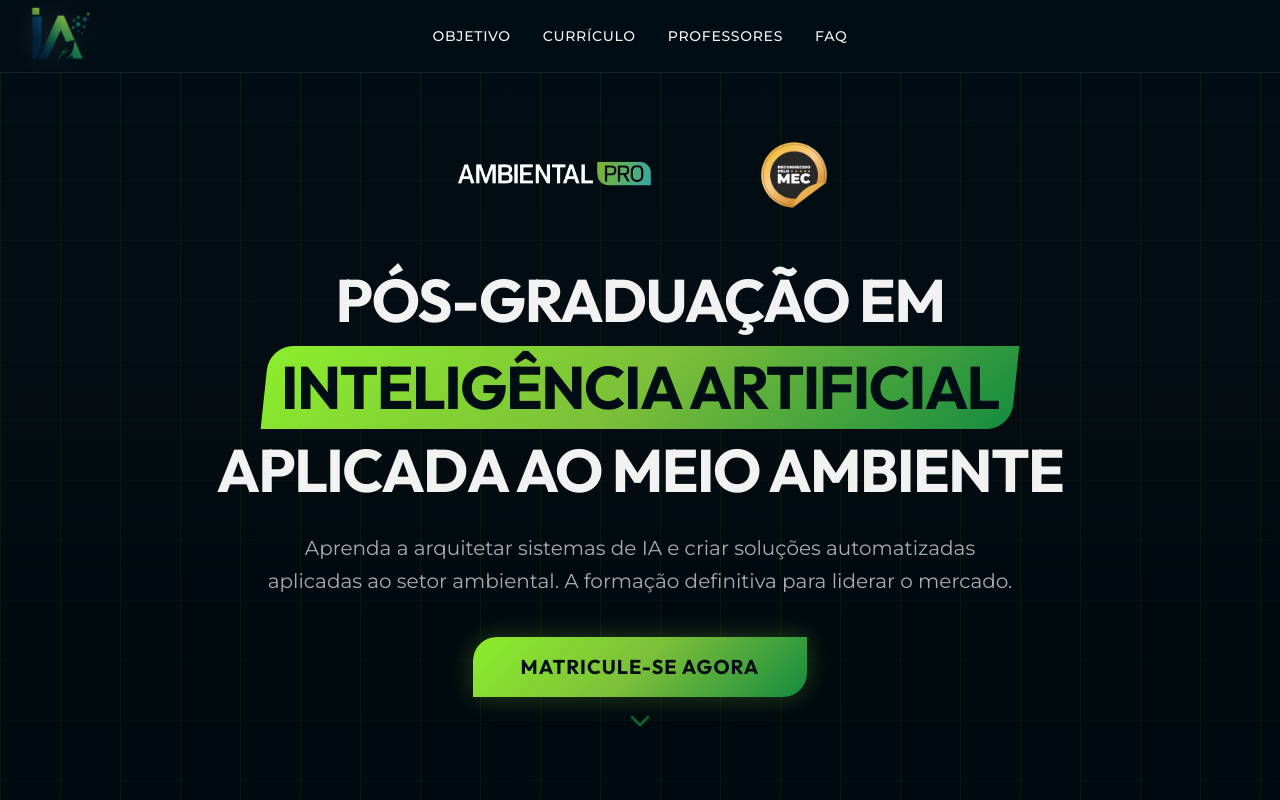
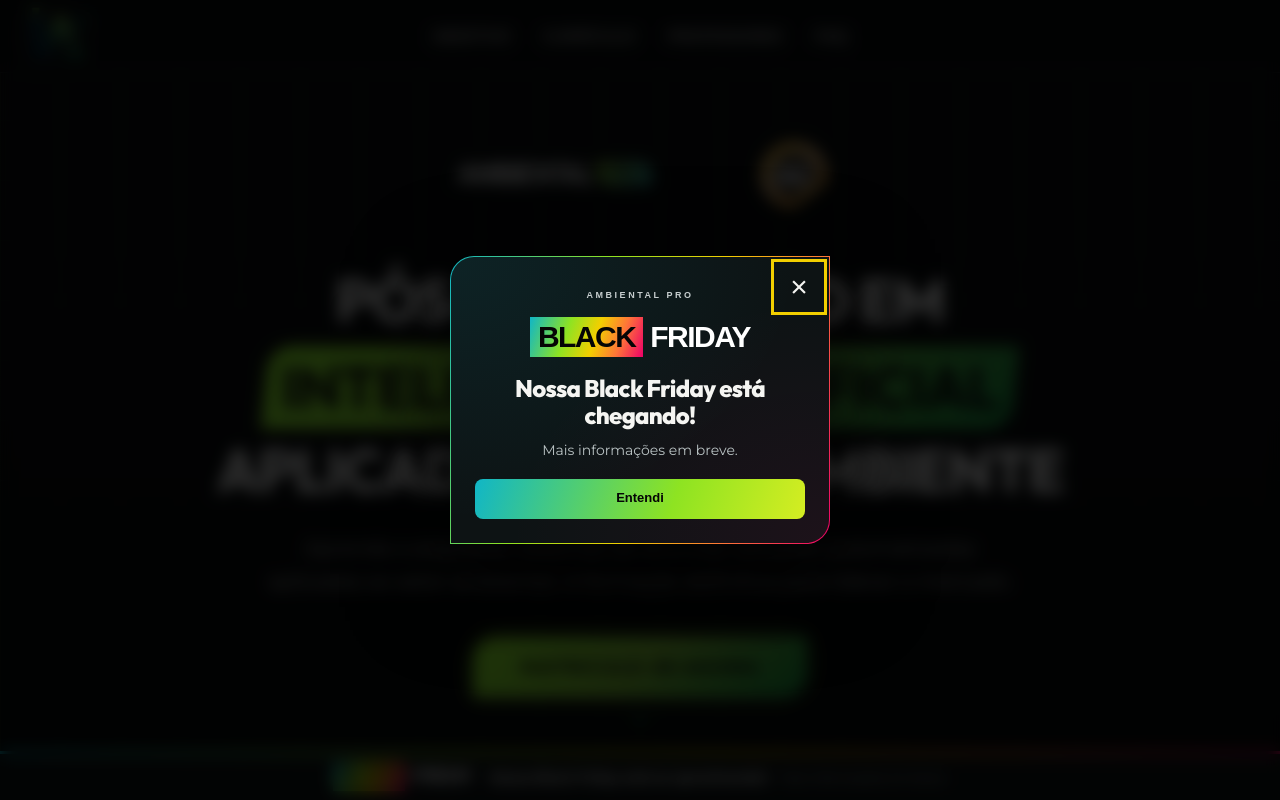
Before and after one commit to henriquegsantos149/pos-iama, a React (Vite) app: page / in a window 1280 px wide. Shown: the top 800 px of the page. Built offline with nearby package versions, Linux system fonts and the light colour scheme; no server answers.

Commit message:
feat: adicionar aviso e estilos da Black Friday

```diff
--- a/src/App.tsx
+++ b/src/App.tsx
@@ -1,3 +1,4 @@
+import BlackFridayNotice from './components/BlackFridayNotice';
 import { useState, useEffect, useRef } from 'react';
 import Header from './components/Header'
 import Hero from './components/Hero'
@@ -95,6 +96,7 @@
 
   return (
     <main className="w-full min-h-screen bg-[var(--color-brand-dark)] text-[var(--color-brand-light)] font-secondary selection:bg-[var(--color-brand-primary)] selection:text-[var(--color-brand-dark)]">
+      <BlackFridayNotice />
       <Header />
       <Hero onOpenModal={handleOpenModal} isWaitingList={isWaitingList} />
       <ProblemObjective />
--- /dev/null
+++ b/src/components/BlackFridayNotice.tsx
@@ -0,0 +1,46 @@
+import { useEffect, useRef, useState } from 'react';
+import './black-friday.css';
+
+export default function BlackFridayNotice() {
+  const dialogRef = useRef<HTMLDialogElement>(null);
+  const [dismissed, setDismissed] = useState(false);
+
+  useEffect(() => {
+    const dialog = dialogRef.current;
+    if (!dialog || dismissed) return;
+    const previousFocus = document.activeElement as HTMLElement | null;
+    const previousOverflow = document.body.style.overflow;
+    if (!dialog.open) dialog.showModal();
+    document.body.style.overflow = 'hidden';
+    return () => {
+      document.body.style.overflow = previousOverflow;
+      previousFocus?.focus();
+    };
+  }, [dismissed]);
+
+  return (
+    <>
+
+    <aside className="bf-bottom-banner" aria-label="Aviso de Black Friday">
+      <span className="bf-bottom-badge"><span>BLACK</span> FRIDAY</span>
+      <p><strong>Nossa Black Friday está se aproximando!</strong><span>Mais informações em breve.</span></p>
+    </aside>
+    {!dismissed && <dialog ref={dialogRef} className="bf-notice" aria-labelledby="bf-notice-title" aria-describedby="bf-notice-description"
+      onClose={() => setDismissed(true)} onClick={(event) => {
+        if (event.target === event.currentTarget) {
+          const bounds = event.currentTarget.getBoundingClientRect();
+          if (event.clientX < bounds.left || event.clientX > bounds.right || event.clientY < bounds.top || event.clientY > bounds.bottom) event.currentTarget.close();
+        }
+      }}>
+      <div className="bf-notice-content">
+        <button type="button" className="bf-notice-close" aria-label="Fechar aviso de Black Friday" onClick={() => dialogRef.current?.close()}>×</button>
+        <p className="bf-notice-eyebrow">AMBIENTAL PRO</p>
+        <div className="bf-notice-campaign" aria-hidden="true"><span>BLACK</span> FRIDAY</div>
+        <h2 id="bf-notice-title">Nossa Black Friday está chegando!</h2>
+        <p id="bf-notice-description">Mais informações em breve.</p>
+        <button type="button" className="bf-notice-confirm" onClick={() => dialogRef.current?.close()}>Entendi</button>
+      </div>
+    </dialog>}
+    </>
+  );
+}
--- /dev/null
+++ b/src/components/black-friday.css
@@ -0,0 +1,63 @@
+/* Paleta da campanha Black Friday da Aula Magna. */
+:root {
+  --bf-spectrum: linear-gradient(110deg, #10b6c7 0%, #8ee322 33%, #f2cf00 57%, #ff7538 78%, #ed0068 100%);
+}
+.bf-notice {
+  position: fixed; inset: 0; margin: auto; padding: 1px; width: min(380px, calc(100% - 32px));
+  max-height: calc(100dvh - 32px); overflow: auto; border: 0; border-radius: 24px 0 24px 0;
+  background: var(--bf-spectrum); color: #f5f5f2; box-shadow: 0 30px 100px #0009;
+}
+.bf-notice::backdrop { background: rgb(0 0 0 / 78%); backdrop-filter: blur(8px); }
+.bf-notice-content {
+  position: relative; padding: 32px 24px 24px;
+  border-radius: 23px 0 23px 0; text-align: center;
+  background: radial-gradient(ellipse at 0 0, #10b6c719, transparent 65%), radial-gradient(ellipse at 100% 100%, #ed006812, transparent 60%), #0d1314;
+}
+.bf-notice-close {
+  position: absolute; top: 8px; right: 8px; width: 44px; height: 44px; border: 0;
+  background: transparent; color: #f5f5f2; font: 30px/1 sans-serif; cursor: pointer;
+}
+.bf-notice-eyebrow { margin: 0 0 14px; font: 700 9px/1.5 sans-serif; letter-spacing: .28em; color: #c7cecf; }
+.bf-notice-campaign { margin-bottom: 18px; color: #fff; font: 900 clamp(24px, 6vw, 30px)/1.2 sans-serif; letter-spacing: -.05em; }
+.bf-notice-campaign span { display: inline-block; padding: 2px 8px; background: var(--bf-spectrum); color: #050505; }
+.bf-notice h2 { margin: 0 0 10px; font-size: clamp(20px, 5vw, 24px); font-weight: 800; line-height: 1.15; letter-spacing: -.03em; color: #f5f5f2; }
+.bf-notice #bf-notice-description { margin: 0 0 18px; font-size: 14px; line-height: 1.5; color: #bac3c4; }
+.bf-notice-confirm {
+  width: 100%; min-height: 40px; padding: 10px 20px; border: 0; border-radius: 8px;
+  background: linear-gradient(110deg, #10b6c7, #8ee322 60%, #d5ed22); color: #050505; font: 800 13px/1.3 sans-serif; cursor: pointer;
+}
+.bf-notice-confirm:hover { background: #fff; }
+.bf-notice button:focus-visible { outline: 3px solid #f2cf00; outline-offset: 3px; }
+
+/* Aviso persistente da campanha. Reserva espaço para o fim da página. */
+body:has(.bf-bottom-banner) { padding-bottom: calc(58px + env(safe-area-inset-bottom, 0px)); }
+.bf-bottom-banner {
+  position: fixed; inset: auto 0 0; z-index: 9998;
+  display: flex; align-items: center; justify-content: center; gap: 18px;
+  box-sizing: border-box; min-height: 48px;
+  padding: 9px 24px calc(9px + env(safe-area-inset-bottom, 0px));
+  background: linear-gradient(#0d1314, #0d1314) padding-box, var(--bf-spectrum) border-box;
+  border-top: 3px solid transparent; color: #f5f5f2;
+  box-shadow: 0 -8px 32px #0005; font-family: inherit;
+}
+.bf-bottom-badge { flex-shrink: 0; color: #fff; font: 900 18px/1.2 sans-serif; letter-spacing: -.05em; white-space: nowrap; }
+.bf-bottom-badge > span { display: inline-block; padding: 3px 7px; margin-right: 3px; background: var(--bf-spectrum); color: #050505; }
+.bf-bottom-banner p { margin: 0; display: flex; flex-wrap: wrap; align-items: baseline; gap: 4px 12px; }
+.bf-bottom-banner strong { font-size: 13px; line-height: 1.4; font-weight: 800; }
+.bf-bottom-banner p > span { color: #bac3c4; font-size: 12px; line-height: 1.5; }
+@media (max-width: 640px) {
+  body:has(.bf-bottom-banner) { padding-bottom: calc(86px + env(safe-area-inset-bottom, 0px)); }
+  .bf-bottom-banner { flex-direction: column; gap: 4px; padding: 7px 12px calc(7px + env(safe-area-inset-bottom, 0px)); text-align: center; }
+  .bf-bottom-badge { font-size: 15px; }
+  .bf-bottom-banner p { display: block; }
+  .bf-bottom-banner strong { display: block; font-size: 12px; }
+  .bf-bottom-banner p > span { display: block; font-size: 11px; }
+}
+
+/* Mantém os botões flutuantes acessíveis acima do aviso. */
+body:has(.bf-bottom-banner) .fixed.bottom-4,
+body:has(.bf-bottom-banner) .fixed.bottom-6 { bottom: calc(70px + env(safe-area-inset-bottom, 0px)); }
+@media (max-width: 640px) {
+  body:has(.bf-bottom-banner) .fixed.bottom-4,
+  body:has(.bf-bottom-banner) .fixed.bottom-6 { bottom: calc(98px + env(safe-area-inset-bottom, 0px)); }
+}
--- a/src/index.css
+++ b/src/index.css
@@ -1,7 +1,7 @@
 @import "tailwindcss";
 
 @theme {
-  --color-brand-dark: #000d14;
+  --color-brand-dark: #090d0e;
   --color-brand-dark-light: #F2F2F2;
   --color-brand-light: #F2F2F2;
   --color-brand-primary: #7cbf39;
```
